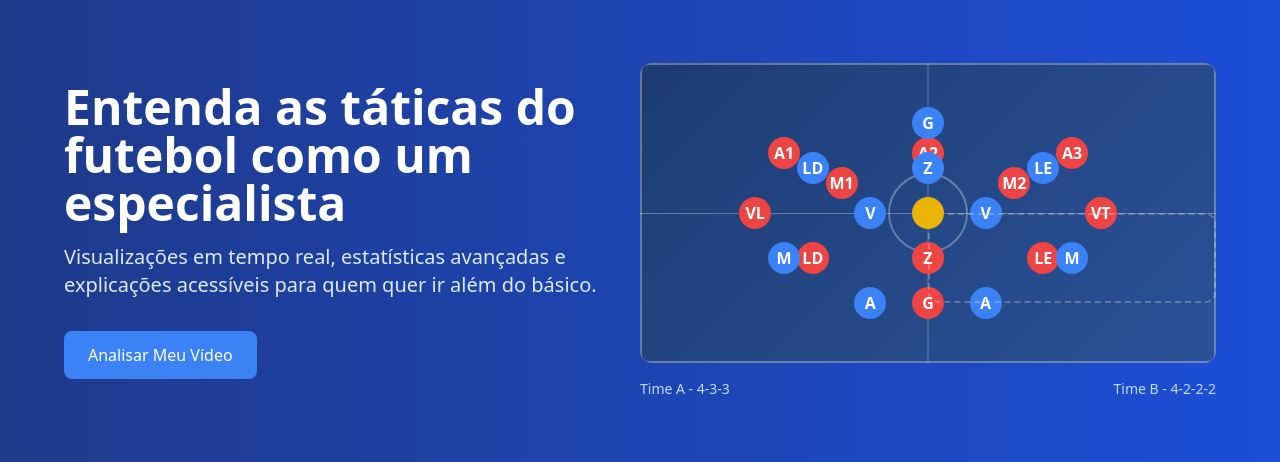
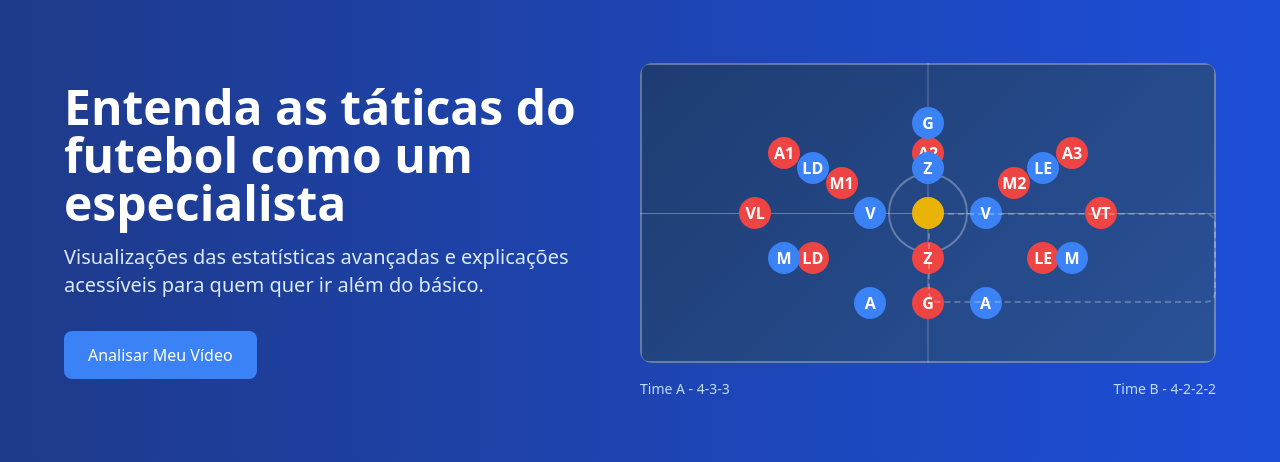
Before and after one commit to mbpeixoto/TaticView, a Python web app: template TaticView/templates/index.html in a window 1280 px wide. Shown: the part 113-575 px from the top of the page. Run offline with Jinja, Linux system fonts and the light colour scheme; the template is opened without the code that fills it, so the values that code supplies are empty; some libraries are stand-ins or nearby versions.

Commit message:
micro-alteração

```diff
--- a/TaticView/templates/index.html
+++ b/TaticView/templates/index.html
@@ -126,7 +126,7 @@
         <div class="max-w-6xl mx-auto flex flex-col md:flex-row items-center">
             <div class="md:w-1/2 mb-8 md:mb-0 md:pr-8">
                 <h1 class="text-4xl md:text-5xl font-bold mb-4">Entenda as táticas do futebol como um especialista</h1>
-                <p class="text-xl mb-8 text-blue-100">Visualizações em tempo real, estatísticas avançadas e explicações acessíveis para quem quer ir além do básico.</p>
+                <p class="text-xl mb-8 text-blue-100">Visualizações das estatísticas avançadas e explicações acessíveis para quem quer ir além do básico.</p>
                 <div class="flex flex-col sm:flex-row space-y-4 sm:space-y-0 sm:space-x-4">
                     <a href="#upload" class="px-6 py-3 bg-blue-500 hover:bg-blue-600 rounded-lg font-medium text-center transition">Analisar Meu Vídeo</a>
                 </div>
```
